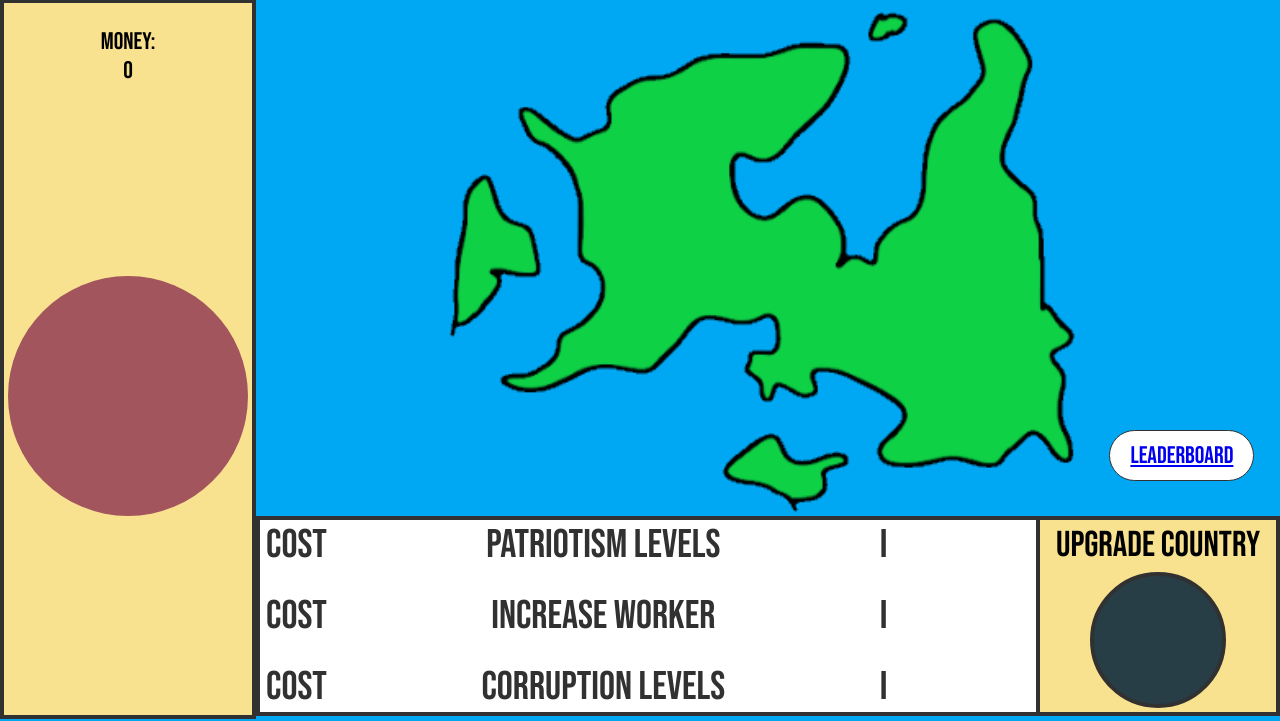
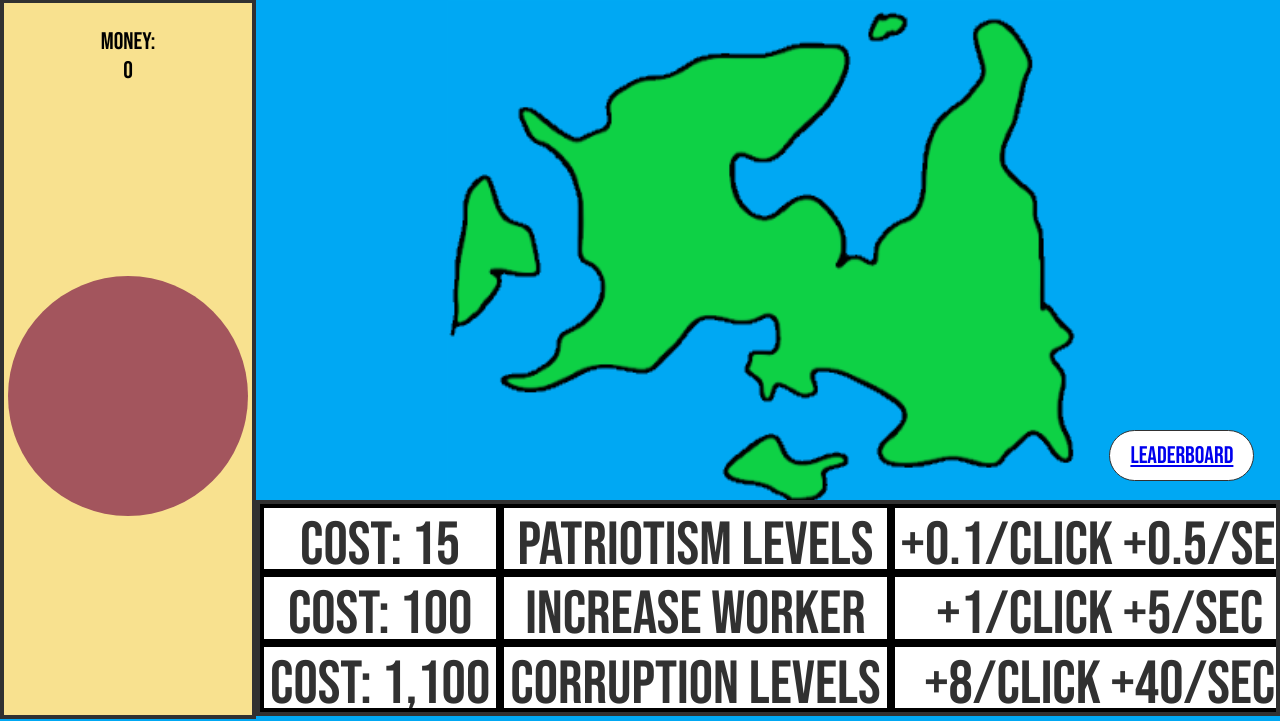
Before and after one commit to AlexWilson06/Propoganda, a PHP site: page / in a window 1280 px wide. Shown: the part 79-800 px from the top of the page. Run offline with PHP 8.4, Linux system fonts and the light colour scheme.

Commit message:
made upgrades
added upgrades using chat GPT

```diff
--- a/css/style.css
+++ b/css/style.css
@@ -299,10 +299,10 @@ background-color: #2868c7;
 }
 /* Purchase bar */
 .purchasebar {
-  height: 25vh;
+  height: 27vh;
   width: 80vw;
   position: absolute;
-  top: 65vh;
+  top: 63vh;
   left: 20vw;
   display: flex;
   justify-content: space-between;
@@ -319,7 +319,7 @@ background-color: #2868c7;
   height: 100%;
 }
 .btn {
-  border: none;
+  border: solid black 0.5vh;
   color: rgb(49, 49, 49);
   background-color: white;
   cursor: pointer;
@@ -327,7 +327,7 @@ background-color: #2868c7;
   white-space: nowrap;
   overflow: hidden;
   text-overflow: ellipsis;
-  font-size: 5vh;
+  font-size: 7.6vh;
 }
 .Upgradetext {
   width: 30vh;
--- a/index.php
+++ b/index.php
@@ -14,7 +14,7 @@
     <div class="MainCollumn">
         <div class="Section2">
             <div class="clickerbar">
-                <p>Money:<br><span id="score">0</span></p>
+                <p>Money:<br><span id="score">0.0</span></p>
                 <div class="clicker-container">
                     <button id="clicker" class="circle-button"></button>
                 </div>
@@ -26,43 +26,45 @@
         </div>
         <div class="purchasebar">
             <div class="Cost">
-                <button class="btn">cost</button>
-                <button class="btn">cost</button>
-                <button class="btn">cost</button>
+                <button class="btn">cost: 15</button>
+                <button class="btn">cost: 100</button>
+                <button class="btn">cost: 1,100</button>
             </div>
             <div class="Upgrade">
-                <button class="btn">patriotism levels</button>
-                <button class="btn">Increase worker</button>
-                <button class="btn">corruption levels</button>
+                <button id="upgrade1" class="btn">patriotism levels</button>
+                <button id="upgrade2" class="btn">Increase worker</button>
+                <button id="upgrade3" class="btn">corruption levels</button>
             </div>
             <div class="Infobutton">
-                <button class="btn">I</button>
-                <button class="btn">I</button>
-                <button class="btn">I</button>
+                <button class="btn">+0.1/click +0.5/sec</button>
+                <button class="btn">+1/click +5/sec</button>
+                <button class="btn">+8/click +40/sec</button>
             </div>
             <div class="Upgradetext">
                 <p>Upgrade Country</p>
-                <button id="rebirthButton" class="Rebirth"></button>
+                <button id="rebirthButton" class="Rebirth">Cost: 10,000</button>
             </div>
         </div>
     </div>
     <script>
         let score = 0;
+        let moneyPerClick = 1;
+        let passiveIncome = 0; // Track passive income
         const scoreElement = document.getElementById('score');
         const countryImage = document.getElementById('countryImage');
         const clickerButton = document.getElementById('clicker');
 
         // Function to update the country image based on the score
         function updateCountryImage() {
-            if (score >= 50) {
+            if (moneyPerClick >= 100) {
                 countryImage.src = 'media/CountryStage5.png';
-            } else if (score >= 40) {
+            } else if (moneyPerClick >= 50) {
                 countryImage.src = 'media/CountryStage4.png';
-            } else if (score >= 30) {
+            } else if (moneyPerClick >= 25) {
                 countryImage.src = 'media/CountryStage3.png';
-            } else if (score >= 20) {
+            } else if (moneyPerClick >= 5) {
                 countryImage.src = 'media/CountryStage2.png';
-            } else if (score >= 10) {
+            } else if (moneyPerClick >= 1.5) {
                 countryImage.src = 'media/CountryStage1.png';
             } else {
                 countryImage.src = 'media/BaseCountry.png';
@@ -71,27 +73,74 @@
 
         // Function to handle the rebirth action
         function handleRebirth() {
-            if (score >= 50) {
+            if (score >= 10000) {
                 score = 0; // Reset score
-                scoreElement.innerText = score;
-                console.log("Score reset to 0");
+                moneyPerClick = 1; // Reset money per click
+                passiveIncome = 0; // Reset passive income
+                updateScore(score); // Update the score display
+                console.log("Country upgraded and score reset to 0");
                 updateCountryImage(); // Update the image after resetting the score
             } else {
-                console.log("Score is below 50, no action taken");
+                console.log("Not enough money to upgrade the country");
             }
         }
 
         // Function to update the score and country image
         function updateScore(newScore) {
             score = newScore;
-            scoreElement.innerText = score;
+            scoreElement.innerText = score.toFixed(0); // Round score to 1 decimal place
             updateCountryImage(); // Update the image whenever the score changes
+        }
+
+        // Function to handle upgrade purchase for upgrade1
+        function handleUpgrade1() {
+            if (score >= 15) {
+                moneyPerClick += 0.1;
+                passiveIncome += 0.5; // Increase passive income by 0.1 per second
+                score -= 15; // Deduct 50 money
+                updateScore(score); // Update the score display
+                console.log("Upgrade purchased: Passive income increased by 0.1 per second");
+            } else {
+                console.log("Not enough money to purchase upgrade");
+            }
+        }
+
+        // Function to handle upgrade purchase for upgrade2
+        function handleUpgrade2() {
+            if (score >= 100) {
+                moneyPerClick += 1;
+                passiveIncome += 5; // Increase the money per click
+                score -= 100; // Deduct 100 money
+                updateScore(score); // Update the score display
+                console.log("Upgrade purchased: Money per click increased");
+            } else {
+                console.log("Not enough money to purchase upgrade");
+            }
+        }
+
+        // Function to handle upgrade purchase for upgrade3
+        function handleUpgrade3() {
+            if (score >= 1100) {
+                moneyPerClick += 8;
+                passiveIncome += 40;  // Increase the money per click
+                score -= 1100; // Deduct 500 money
+                updateScore(score); // Update the score display
+                console.log("Upgrade purchased: Money per click increased significantly");
+            } else {
+                console.log("Not enough money to purchase upgrade");
+            }
+        }
+
+        // Function to increase money passively over time
+        function increaseMoneyPassively() {
+            score += passiveIncome; // Add passive income to the score
+            updateScore(score);
         }
 
         // Add event listener for the clicker button
         clickerButton.addEventListener('click', () => {
-            score++;
-            scoreElement.innerText = score;
+            score += moneyPerClick; // Increase score by the current money per click
+            updateScore(score); // Update the score display
             fetch('update_score.php', {
                 method: 'POST',
                 headers: {
@@ -105,14 +154,22 @@
         // Attach event listener to the rebirth button
         document.getElementById("rebirthButton").addEventListener("click", handleRebirth);
 
+        // Attach event listeners to upgrade buttons
+        document.getElementById("upgrade1").addEventListener("click", handleUpgrade1);
+        document.getElementById("upgrade2").addEventListener("click", handleUpgrade2);
+        document.getElementById("upgrade3").addEventListener("click", handleUpgrade3);
+
         // Fetch the current score when the page loads
         fetch('get_score.php')
             .then(response => response.json())
             .then(data => {
                 score = data.score;
-                scoreElement.innerText = score;
-                updateCountryImage(); // Ensure the image is correct on page load
+                updateScore(score); // Use updateScore to apply rounding
             });
+
+        // Set interval for passive income
+        setInterval(increaseMoneyPassively, 1000); // Increase money every second
+
     </script>
 </body>
 </html>
--- a/login.html
+++ b/login.html
@@ -20,5 +20,10 @@
             <input type="submit" value="Login">
         </form>
     </div>
+    <div class="signupbutton">
+        <button action="register.html" method="post">
+            <a href="Register.html">new around here? click here to sign up</a>
+        </button>
+    </div>
 </body>
 </html>
--- a/register.html
+++ b/register.html
@@ -28,5 +28,10 @@
 				<input type="submit" value="Register">
 			</form>
 		</div>
+		<div class="loginbutton">
+			<button action="login.html" method="post">
+				<a href="login.html">already have an account? Click here to Sign In</a>
+			</button>
+		</div>
 	</body>
 </html>
```
